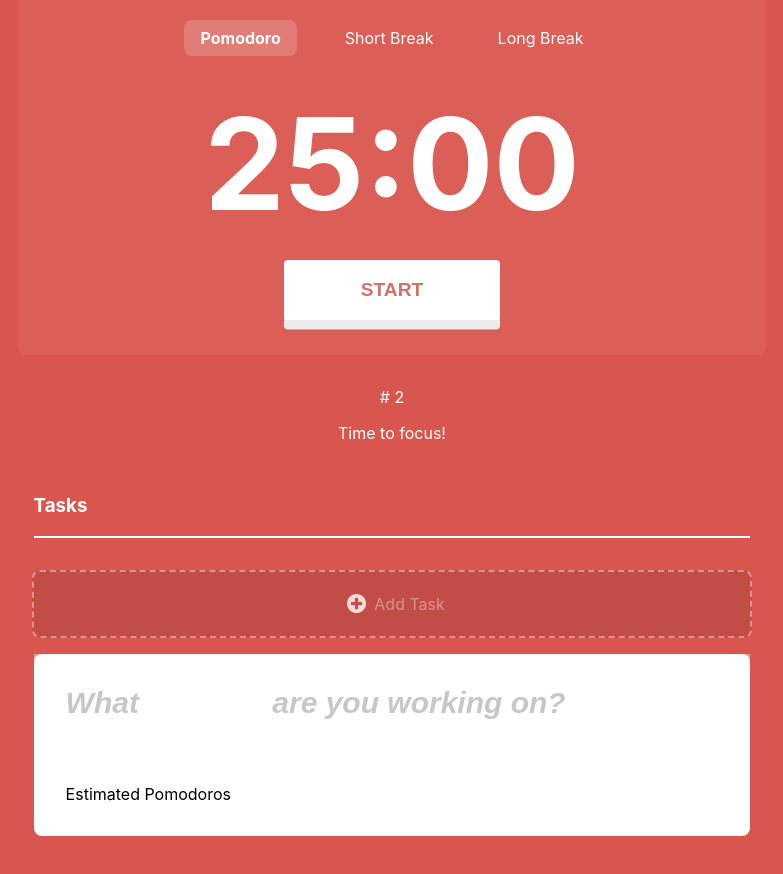
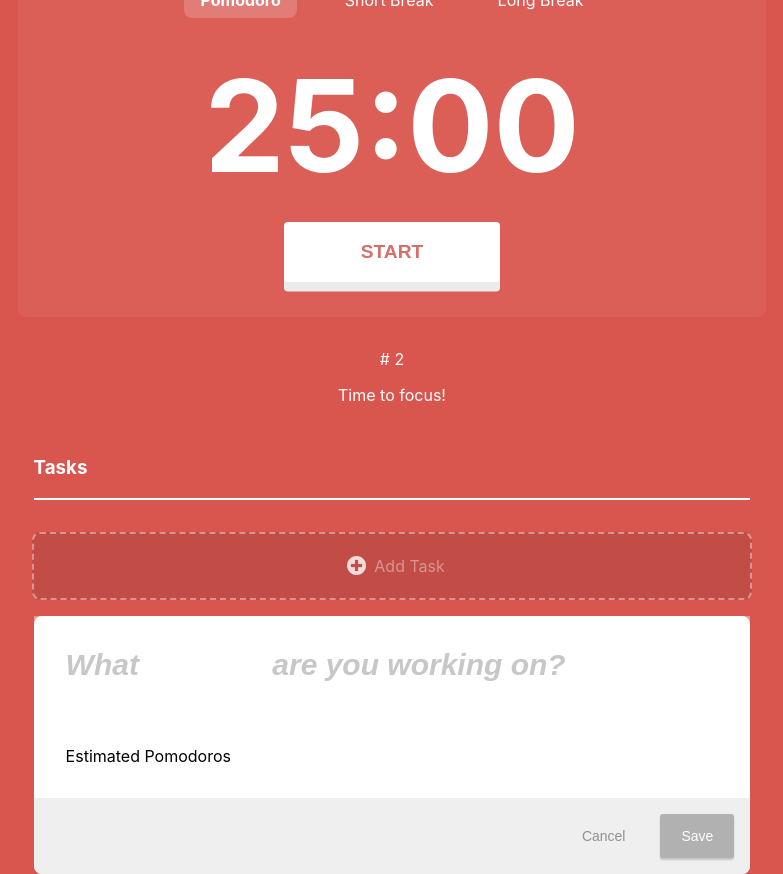
Before and after one commit to BetoRincon/pomodoro-app, a React (Create React App) app: page / in a window 1280 px wide. Both pictures are taken after a click on the element "Add Task". Shown: the whole page, without its empty margins (256-1039 px from the left). Before the commit the page ends 836 px from the top, so only its background shows below. Built offline with nearby package versions, Linux system fonts and the light colour scheme.

Commit message:
implement taskCard cancel action

```diff
--- a/src/App.js
+++ b/src/App.js
@@ -8,16 +8,16 @@
 function App() {
   const [taskNumber, setTaskNumber] = useState(1);
   const [timeLabel, setTaskLabel] = useState("Time to focus!");
-  const [showTimeCard, toggleTimeCard] = useState(false);
+  const [showTaskCard, toggleTaskCard] = useState(false);
 
   function updateTimeLabel(option){
     setTaskLabel(option.label)
   }
 
   function updateTaskLabel(){
-    if(!showTimeCard) {
+    if(!showTaskCard) {
       setTaskNumber(taskNumber + 1);
-      toggleTimeCard(true);
+      toggleTaskCard(true);
     }
   }
 
@@ -37,7 +37,7 @@
         <img src="plus-circle-white.png"></img>
         <p>Add Task</p>
       </div>
-      <TaskCard showCard={showTimeCard}/>
+      <TaskCard showCard={showTaskCard} onToggleTaskCard={toggleTaskCard}/>
     </div>
   );
 }
--- a/src/TaskCard/TaskCard.js
+++ b/src/TaskCard/TaskCard.js
@@ -1,6 +1,10 @@
 import './index.css'
 
 function TaskCard(props){
+
+    function toggleTaskCard(){
+        props.onToggleTaskCard(false);
+    }
 
     if(props.showCard){
         return(
@@ -8,6 +12,10 @@
                 <input id="task-card-input" type="text" placeholder="What
                 are you working on?"/>
                 <span>Estimated Pomodoros</span>
+                <div id='buttons-holder'>
+                    <button id="bt-cancel-task" onClick={toggleTaskCard}>Cancel</button>
+                    <button id="bt-save-task" >Save</button>
+                </div>
             </div>
         )
     } else {
--- a/src/TaskCard/index.css
+++ b/src/TaskCard/index.css
@@ -21,3 +21,37 @@
   opacity: 0.4;
   outline: none;
 }
+
+#buttons-holder{
+  padding:1em;
+  display:flex;
+  justify-content: right;
+  background-color:rgb(239,239,239);
+  border-bottom-left-radius: 0.5em;
+  border-bottom-right-radius: 0.5em;
+}
+
+#buttons-holder > button {
+  padding: 1em 1.5em;
+  margin-left: 1em;
+  border: none;
+  font-weight: 500;
+  font-size: 14px;
+  opacity: 0.9;
+  cursor: pointer;
+}
+
+#bt-cancel-task{
+  color: rgb(136, 136, 136);
+}
+
+#bt-save-task{
+  background-color: rgb(171, 171, 171);
+  border-radius: 0.2em;
+  color: white;
+  box-shadow: rgba(0, 0, 0, 0.2) 0px 2px 2px;
+}
+
+.bt-save-task-active {
+  background-color:  rgb(34, 34, 34);
+}
--- a/src/Timer/Timer.js
+++ b/src/Timer/Timer.js
@@ -108,7 +108,7 @@
                 <TimerHeader onChangeOption={this.handleOptionChange}/>
                 <h1>{this.props.name}</h1>
                 <h1 className='timer-label'>{this.state.timer.toString()}</h1>
-                <button id='action-button' onClick={this.onClickButton}>{this.state.buttonLabel}</button>
+                <button id='bt-add-task' onClick={this.onClickButton}>{this.state.buttonLabel}</button>
             </div>
 
         )
--- a/src/Timer/index.css
+++ b/src/Timer/index.css
@@ -11,7 +11,7 @@
   background-color: rgba(255, 255, 255, 0.048);
 }
 
-button{
+#bt-add-task{
   background-color: white;
   color: rgb(210, 112, 105);
   width: 30%;
```
